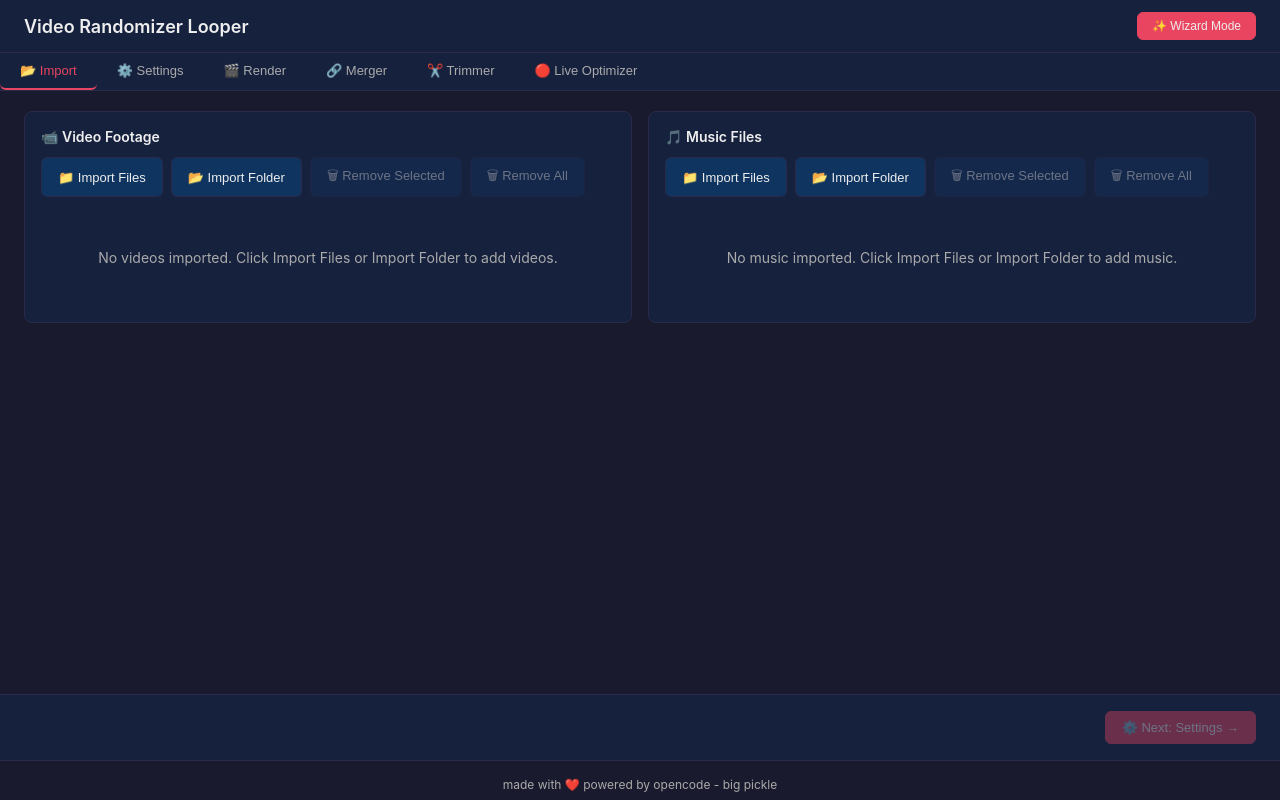
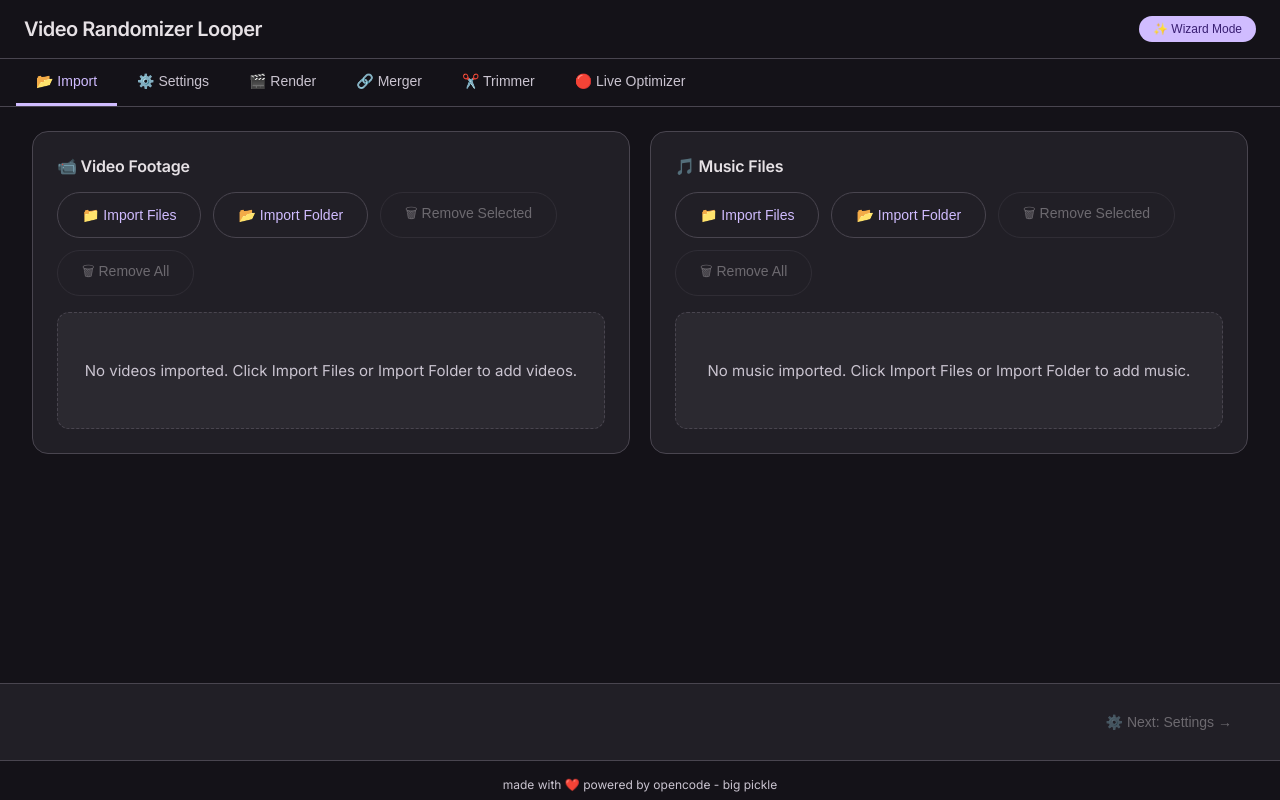
Before and after one commit to rezagalih/video-randomizer, a React (Vite) app: page / in a window 1280 px wide. Built offline with nearby package versions, Linux system fonts and the light colour scheme.

Commit message:
style: complete UI overhaul to Clean Material Design 3

```diff
--- a/index.html
+++ b/index.html
@@ -4,6 +4,9 @@
     <meta charset="UTF-8" />
     <link rel="icon" type="image/svg+xml" href="/vite.svg" />
     <meta name="viewport" content="width=device-width, initial-scale=1.0" />
+    <link rel="preconnect" href="https://fonts.googleapis.com">
+    <link rel="preconnect" href="https://fonts.gstatic.com" crossorigin>
+    <link href="https://fonts.googleapis.com/css2?family=Inter:wght@400;500;600;700&display=swap" rel="stylesheet">
     <title>Video Randomizer Looper</title>
   </head>
   <body>
--- a/src/index.css
+++ b/src/index.css
@@ -5,22 +5,32 @@
 }
 
 :root {
-  --bg: #1a1a2e;
-  --surface: #16213e;
-  --surface2: #0f3460;
-  --primary: #e94560;
-  --text: #eee;
-  --text2: #aaa;
-  --border: #2a2a4a;
-  --success: #2ecc71;
-  --warning: #f39c12;
+  /* Material 3 Dark Theme Tokens */
+  --bg: #141218;
+  --surface: #211F26;
+  --surface2: #2B2930;
+  --surface3: #36343B;
+  --primary: #D0BCFF;
+  --on-primary: #381E72;
+  --primary-container: #4F378B;
+  --on-primary-container: #EADDFF;
+  --text: #E6E1E5;
+  --text2: #CAC4D0;
+  --border: #49454F;
+  --success: #81C995;
+  --warning: #F29900;
+  --danger: #F2B8B5;
+  --on-danger: #601410;
+  --danger-container: #8C1D18;
+  --on-danger-container: #F9DEDC;
 }
 
 body {
-  font-family: -apple-system, BlinkMacSystemFont, "Segoe UI", Roboto, sans-serif;
+  font-family: 'Inter', -apple-system, BlinkMacSystemFont, "Segoe UI", Roboto, sans-serif;
   background: var(--bg);
   color: var(--text);
   min-height: 100vh;
+  -webkit-font-smoothing: antialiased;
 }
 
 #root {
@@ -30,22 +40,23 @@ body {
 }
 
 header {
-  background: var(--surface);
-  padding: 12px 24px;
+  background: var(--bg);
+  padding: 16px 24px;
   border-bottom: 1px solid var(--border);
   display: flex;
   align-items: center;
-  gap: 12px;
+  gap: 16px;
 }
 
 header h1 {
-  font-size: 18px;
+  font-size: 20px;
   font-weight: 600;
+  letter-spacing: -0.5px;
 }
 
 header span {
   color: var(--text2);
-  font-size: 13px;
+  font-size: 14px;
 }
 
 main {
@@ -58,26 +69,29 @@ main {
 
 .tabs {
   display: flex;
-  background: var(--surface);
+  background: var(--bg);
   border-bottom: 1px solid var(--border);
   overflow-x: auto;
+  padding: 0 16px;
 }
 
 .tabs button {
-  padding: 10px 20px;
+  padding: 14px 20px;
   background: none;
   border: none;
   color: var(--text2);
   cursor: pointer;
-  font-size: 13px;
-  border-bottom: 2px solid transparent;
+  font-size: 14px;
+  font-weight: 500;
+  border-bottom: 3px solid transparent;
   white-space: nowrap;
-  transition: all 0.2s;
+  transition: all 0.2s ease;
+  border-radius: 8px 8px 0 0;
 }
 
 .tabs button:hover {
+  background: rgba(255,255,255,0.04);
   color: var(--text);
-  background: rgba(255,255,255,0.03);
 }
 
 .tabs button.active {
@@ -87,21 +101,22 @@ main {
 
 .panel {
   flex: 1;
-  padding: 20px 24px;
+  padding: 24px 32px;
   overflow-y: auto;
 }
 
 .panel h2 {
-  font-size: 16px;
+  font-size: 24px;
   font-weight: 600;
-  margin-bottom: 16px;
+  margin-bottom: 24px;
   color: var(--text);
+  letter-spacing: -0.5px;
 }
 
 .grid-2 {
   display: grid;
   grid-template-columns: 1fr 1fr;
-  gap: 16px;
+  gap: 20px;
 }
 
 @media (max-width: 800px) {
@@ -113,67 +128,89 @@ main {
 .card {
   background: var(--surface);
   border: 1px solid var(--border);
-  border-radius: 8px;
-  padding: 16px;
+  border-radius: 16px;
+  padding: 24px;
+  transition: box-shadow 0.2s ease;
+}
+
+.card:hover {
+  box-shadow: 0 4px 12px rgba(0,0,0,0.1);
 }
 
 .card h3 {
-  font-size: 14px;
+  font-size: 16px;
   font-weight: 600;
-  margin-bottom: 12px;
+  margin-bottom: 16px;
   color: var(--text);
+  letter-spacing: -0.2px;
 }
 
 button {
-  padding: 8px 16px;
+  padding: 10px 24px;
   border: 1px solid var(--border);
-  border-radius: 6px;
-  background: var(--surface2);
-  color: var(--text);
+  border-radius: 24px;
+  background: transparent;
+  color: var(--primary);
   cursor: pointer;
-  font-size: 13px;
-  transition: all 0.2s;
+  font-size: 14px;
+  font-weight: 500;
+  transition: all 0.2s ease;
+  display: inline-flex;
+  align-items: center;
+  justify-content: center;
+  gap: 8px;
 }
 
 button:hover {
-  background: var(--primary);
-  border-color: var(--primary);
+  background: rgba(208, 188, 255, 0.08);
 }
 
 button:disabled {
-  opacity: 0.4;
+  opacity: 0.38;
   cursor: not-allowed;
-}
-
-button.danger:hover {
-  background: #c0392b;
-  border-color: #c0392b;
+  background: transparent !important;
+  color: var(--text) !important;
+  border-color: var(--border) !important;
 }
 
 button.primary {
   background: var(--primary);
-  border-color: var(--primary);
+  color: var(--on-primary);
+  border: none;
 }
 
 button.primary:hover {
-  background: #d63850;
+  background: #EADDFF;
+  box-shadow: 0 1px 3px rgba(0,0,0,0.12), 0 1px 2px rgba(0,0,0,0.24);
+}
+
+button.danger {
+  color: var(--danger);
+  border-color: var(--danger);
+}
+
+button.danger:hover {
+  background: rgba(242, 184, 181, 0.08);
 }
 
 .btn-group {
   display: flex;
-  gap: 8px;
+  gap: 12px;
   flex-wrap: wrap;
-  margin-bottom: 12px;
+  margin-bottom: 16px;
 }
 
 table {
   width: 100%;
   border-collapse: collapse;
-  font-size: 13px;
+  font-size: 14px;
+  border-radius: 12px;
+  overflow: hidden;
+  border: 1px solid var(--border);
 }
 
 th, td {
-  padding: 8px 12px;
+  padding: 14px 16px;
   text-align: left;
   border-bottom: 1px solid var(--border);
 }
@@ -181,54 +218,76 @@ th, td {
 th {
   color: var(--text2);
   font-weight: 500;
-  font-size: 12px;
-  text-transform: uppercase;
-  letter-spacing: 0.5px;
+  font-size: 13px;
+  background: var(--surface2);
 }
 
-tr:hover {
-  background: rgba(255,255,255,0.02);
+tr:last-child td {
+  border-bottom: none;
 }
 
-tr.selected {
-  background: rgba(233, 69, 96, 0.1);
+tr:hover td {
+  background: rgba(255,255,255,0.03);
+}
+
+tr.selected td {
+  background: rgba(208, 188, 255, 0.1);
 }
 
 input[type="text"],
 input[type="number"],
 select {
-  padding: 8px 12px;
+  padding: 12px 16px;
   background: var(--surface2);
-  border: 1px solid var(--border);
-  border-radius: 6px;
+  border: 1px solid transparent;
+  border-radius: 8px;
   color: var(--text);
-  font-size: 13px;
+  font-size: 14px;
   width: 100%;
+  transition: all 0.2s ease;
+  font-family: inherit;
+}
+
+input[type="text"]:focus,
+input[type="number"]:focus,
+select:focus {
+  outline: none;
+  border-color: var(--primary);
+  background: var(--surface3);
+}
+
+input[type="range"] {
+  accent-color: var(--primary);
 }
 
 input[type="checkbox"] {
-  margin-right: 8px;
+  width: 18px;
+  height: 18px;
+  margin-right: 10px;
+  accent-color: var(--primary);
+  border-radius: 4px;
 }
 
 label {
   display: flex;
   align-items: center;
   gap: 8px;
-  font-size: 13px;
+  font-size: 14px;
   color: var(--text2);
   margin-bottom: 8px;
 }
 
 .form-row {
   display: flex;
-  gap: 12px;
-  margin-bottom: 12px;
+  gap: 16px;
+  margin-bottom: 16px;
   align-items: center;
 }
 
 .form-row label {
   margin-bottom: 0;
-  min-width: 120px;
+  min-width: 140px;
+  font-weight: 500;
 }
 
 .form-row input,
@@ -237,34 +296,36 @@ label {
 }
 
 .form-group {
-  margin-bottom: 16px;
+  margin-bottom: 20px;
 }
 
 .form-group label {
-  margin-bottom: 4px;
+  margin-bottom: 8px;
   display: block;
+  font-weight: 500;
+  color: var(--text);
 }
 
 .progress-bar {
   width: 100%;
-  height: 8px;
+  height: 6px;
   background: var(--surface2);
-  border-radius: 4px;
+  border-radius: 3px;
   overflow: hidden;
-  margin: 8px 0;
+  margin: 12px 0;
 }
 
 .progress-bar-fill {
   height: 100%;
   background: var(--primary);
-  border-radius: 4px;
-  transition: width 0.3s;
+  border-radius: 3px;
+  transition: width 0.4s cubic-bezier(0.4, 0, 0.2, 1);
 }
 
 .progress-info {
   display: grid;
   grid-template-columns: 1fr 1fr;
-  gap: 8px;
+  gap: 12px;
   font-size: 13px;
   color: var(--text2);
 }
@@ -274,28 +335,33 @@ label {
 }
 
 .badge {
-  display: inline-block;
-  padding: 2px 8px;
-  border-radius: 4px;
-  font-size: 11px;
+  display: inline-flex;
+  align-items: center;
+  padding: 4px 10px;
+  border-radius: 16px;
+  font-size: 12px;
   font-weight: 500;
 }
 
-.badge-video { background: rgba(233, 69, 96, 0.2); color: var(--primary); }
-.badge-music { background: rgba(46, 204, 113, 0.2); color: var(--success); }
+.badge-video { background: var(--primary-container); color: var(--on-primary-container); }
+.badge-music { background: rgba(129, 201, 149, 0.2); color: var(--success); }
 
 .empty-state {
   text-align: center;
-  padding: 40px 20px;
+  padding: 48px 24px;
   color: var(--text2);
-  font-size: 14px;
+  font-size: 15px;
+  background: var(--surface2);
+  border-radius: 12px;
+  border: 1px dashed var(--border);
 }
 
 /* Modal */
 .modal-overlay {
   position: fixed;
   inset: 0;
-  background: rgba(0, 0, 0, 0.6);
+  background: rgba(0, 0, 0, 0.5);
+  backdrop-filter: blur(4px);
   display: flex;
   align-items: center;
   justify-content: center;
@@ -304,15 +370,15 @@ label {
 }
 
 .modal {
-  background: var(--bg);
-  border: 1px solid var(--border);
-  border-radius: 12px;
-  width: 640px;
+  background: var(--surface);
+  border: none;
+  border-radius: 24px;
+  width: 680px;
   max-width: 90vw;
   max-height: 85vh;
   display: flex;
   flex-direction: column;
-  box-shadow: 0 20px 60px rgba(0, 0, 0, 0.5);
+  box-shadow: 0 24px 38px 3px rgba(0,0,0,0.14), 0 9px 46px 8px rgba(0,0,0,0.12), 0 11px 15px -7px rgba(0,0,0,0.2);
   overscroll-behavior: contain;
 }
 
@@ -320,41 +386,50 @@ label {
   display: flex;
   justify-content: space-between;
   align-items: center;
-  padding: 16px 20px;
-  border-bottom: 1px solid var(--border);
+  padding: 24px 24px 16px;
+  border-bottom: none;
 }
 
 .modal-header h2 {
-  font-size: 16px;
+  font-size: 24px;
   font-weight: 600;
   margin: 0;
+  letter-spacing: -0.5px;
 }
 
 .modal-close {
-  background: none;
+  background: var(--surface2);
   border: none;
   color: var(--text2);
-  font-size: 18px;
+  font-size: 20px;
   cursor: pointer;
-  padding: 4px 8px;
+  width: 32px;
+  height: 32px;
+  border-radius: 50%;
+  display: flex;
+  align-items: center;
+  justify-content: center;
+  transition: all 0.2s ease;
+  padding: 0;
 }
 
 .modal-close:hover {
   color: var(--text);
+  background: var(--surface3);
 }
 
 .step-indicator {
   display: flex;
   gap: 0;
-  padding: 16px 20px;
+  padding: 16px 24px;
+  background: var(--surface);
   border-bottom: 1px solid var(--border);
-  background: var(--surface);
 }
 
 .step-dot {
   display: flex;
   align-items: center;
-  gap: 6px;
+  gap: 8px;
   flex: 1;
   position: relative;
 }
@@ -362,9 +437,9 @@ label {
 .step-dot::after {
   content: "";
   flex: 1;
-  height: 1px;
+  height: 2px;
   background: var(--border);
-  margin: 0 8px;
+  margin: 0 12px;
 }
 
 .step-dot:last-child::after {
@@ -372,33 +447,35 @@ label {
 }
 
 .step-number {
-  width: 24px;
-  height: 24px;
+  width: 28px;
+  height: 28px;
   border-radius: 50%;
   background: var(--surface2);
   color: var(--text2);
   display: flex;
   align-items: center;
   justify-content: center;
-  font-size: 12px;
+  font-size: 13px;
   font-weight: 600;
   flex-shrink: 0;
+  transition: all 0.3s ease;
 }
 
 .step-dot.active .step-number {
   background: var(--primary);
-  color: #fff;
+  color: var(--on-primary);
 }
 
 .step-dot.done .step-number {
-  background: var(--success);
-  color: #fff;
+  background: var(--primary-container);
+  color: var(--on-primary-container);
 }
 
 .step-label {
-  font-size: 12px;
+  font-size: 13px;
   color: var(--text2);
   white-space: nowrap;
+  font-weight: 500;
 }
 
 .step-dot.active .step-label {
@@ -407,12 +484,12 @@ label {
 }
 
 .step-dot.done .step-label {
-  color: var(--success);
+  color: var(--primary);
 }
 
 .modal-body {
   flex: 1;
-  padding: 20px;
+  padding: 24px;
   overflow-y: auto;
   min-height: 200px;
   overscroll-behavior: contain;
@@ -424,22 +501,25 @@ label {
 
 .modal-footer {
   display: flex;
-  gap: 8px;
-  padding: 16px 20px;
+  gap: 12px;
+  padding: 20px 24px;
   border-top: 1px solid var(--border);
   align-items: center;
+  background: var(--surface);
+  border-radius: 0 0 24px 24px;
 }
 
 .hint {
-  font-size: 13px;
+  font-size: 14px;
   color: var(--text2);
+  line-height: 1.5;
 }
 
 .footer-actions {
   display: flex;
   gap: 12px;
   justify-content: flex-end;
-  padding: 16px 24px;
+  padding: 20px 24px;
   background: var(--surface);
   border-top: 1px solid var(--border);
 }
```
